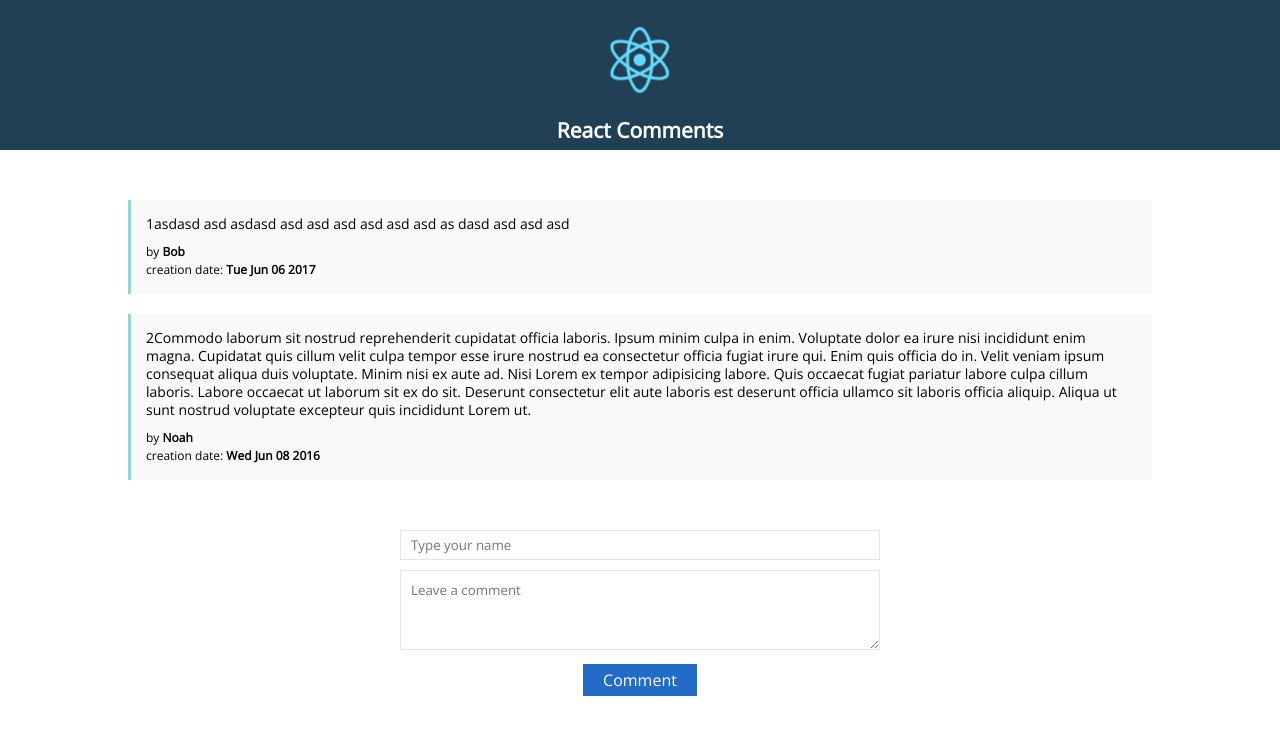
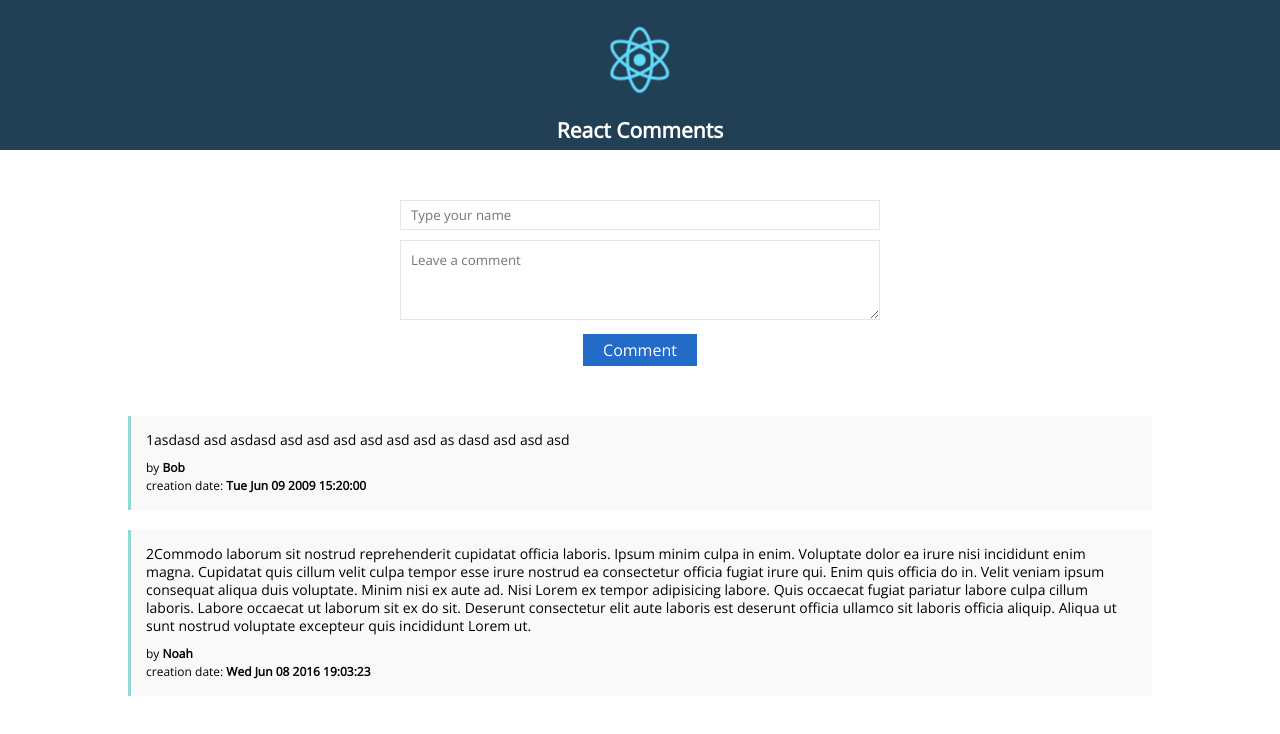
Before and after one commit to rise2semi/react-comments, a React (Create React App) app: page / in a window 1280 px wide. Shown: the top 734 px of the page. Built offline with nearby package versions, Linux system fonts and the light colour scheme.

Commit message:
conflict fix

```diff
--- a/src/App.js
+++ b/src/App.js
@@ -3,7 +3,10 @@ import logo from './img/logo.svg';
 import './css/style.css';
 import CommentList from './components/CommentList';
 import CommentBox from './components/AddComment';
-import commentArray from './commentArray';
+import commentArray from './commentArray.json';
+
+
+
 
 class App extends Component {
 
@@ -18,11 +21,12 @@ class App extends Component {
           <img src={logo} className="appLogo" alt="logo" />
           <h2>React Comments</h2>
         </div>
-        <CommentList commentArray={commentArray} />
-        <CommentBox onCommentSubmit={this.handleCommentSubmit} />
+        <CommentBox  onCommentSubmit={this.handleCommentSubmit} />
+        <CommentList  commentArray={commentArray}  />
       </div>
     );
   }
+
 }
 
 export default App;
--- a/src/commentArray.js
+++ b/src/commentArray.json
@@ -1,13 +1,13 @@
-export default 	[
+[
 	{
 		"id": "56c782fghgfc2c3268ddb3201",
-		"date": "2017-06-06T15:03:23.000Z",
+		"date": "2009-06-09T15:20:00Z",
 		"userName" : "Bob",
 		"commentText": "1asdasd asd asdasd asd asd asd asd asd asd as dasd asd asd asd"
 	},
 	{
 		"id": "56c782fghgfc2c3268ddb3206",
-		"date": "2016-06-08T19:03:23.000Z",
+		"date": "2016-06-08T19:03:23",
 		"userName": "Noah",
 		"commentText": "2Commodo laborum sit nostrud reprehenderit cupidatat officia laboris. Ipsum minim culpa in enim. Voluptate dolor ea irure nisi incididunt enim magna.\n\nCupidatat quis cillum velit culpa tempor esse irure nostrud ea consectetur officia fugiat irure qui. Enim quis officia do in. Velit veniam ipsum consequat aliqua duis voluptate. Minim nisi ex aute ad.\n\nNisi Lorem ex tempor adipisicing labore. Quis occaecat fugiat pariatur labore culpa cillum laboris. Labore occaecat ut laborum sit ex do sit. Deserunt consectetur elit aute laboris est deserunt officia ullamco sit laboris officia aliquip. Aliqua ut sunt nostrud voluptate excepteur quis incididunt Lorem ut."
 	}
--- a/src/components/AddComment.js
+++ b/src/components/AddComment.js
@@ -1,6 +1,5 @@
 import React from 'react';
-import commentArray from '../commentArray';
-// var $ = require ('jquery');
+import commentArray from '../commentArray.json';
 var createReactClass = require('create-react-class');
 
 const CommentForm = createReactClass({
@@ -22,11 +21,13 @@ const CommentForm = createReactClass({
 
 		var userName = this.state.userName.trim();
 		var commentText = this.state.commentText.trim();
+
 		if (!userName || !commentText) {
 			return;
 		}
 		this.props.onCommentSubmit({userName: userName, commentText: commentText});
 		this.setState({userName: '', commentText: ''});
+
 	},
 
 	render() {
@@ -41,53 +42,18 @@ const CommentForm = createReactClass({
 });
 
 const CommentBox = createReactClass({
-	// loadCommentsFromServer: function() {
-	// 	$.ajax({
-	// 		url: this.props.url,
-	// 		dataType: 'commentArray.js',
-	// 		cache: false,
-	// 		success: function(data) {
-	// 			this.setState({data: data});
-	// 		}.bind(this)
-	// 		// error: function(xhr, status, err) {
-	// 		// 	console.error(this.props.url, status, err.toString());
-	// 		// }.bind(this)
-	// 	});
-	// },
 	handleCommentSubmit: function(comment) {
-		// var comments = this.state.data;
 	    comment.id = Date.now();
 	    comment.date = new Date();
 
-			commentArray.push(comment);
-		    console.log(commentArray);
+	    commentArray.unshift(comment);
+	    this.props.onCommentSubmit();
+	},
 
-			this.props.onCommentSubmit();
-
-
-		    // $.ajax({
-		    // 	url: this.props.url,
-		    // 	dataType: 'js',
-		    // 	type: 'POST',
-		    // 	data: commentArray,
-		    // 	success: function(data) {
-		    // 		this.setState({data: data});
-		    // 	}.bind(this),
-		    // 	error: function(xhr, status, err) {
-		    // 		this.setState({data: commentArray});
-		    // 		console.error(this.props.url, status, err.toString());
-		    // 	}.bind(this)
-		    // });
-
-
-		},
 	getInitialState: function() {
 	    return {data: []};
 	},
-		// componentDidMount: function() {
-		// 	this.loadCommentsFromServer();
-		// 	setInterval(this.loadCommentsFromServer, this.props.pollInterval);
-		// },
+
 	render: function() {
 		return (
 			<div className="commentBox">
--- a/src/components/Comment.js
+++ b/src/components/Comment.js
@@ -2,13 +2,12 @@ import React from 'react'
 
 function Comment(props) {
 	const {comment} = props
-	const commentText = <div className="commentText">{comment.commentText}</div>
 
 	return (
 		<div>
-            {commentText}
+            <div className="commentText">{comment.commentText}</div>
             <span className="userName">by <b>{comment.userName}</b></span>
-            {<span>creation date: <b>{(new Date(comment.date)).toDateString()} </b></span>}
+            {<span>creation date: <b>{(new Date(comment.date)).toString().slice(0, 25)}</b></span>}
         </div>
 	)
 }
```
Lines whose indentation alone changed are shown as unchanged.
